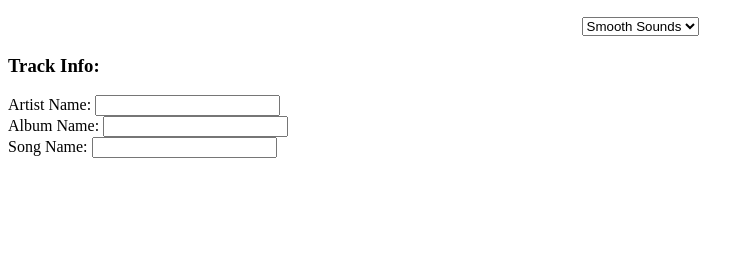
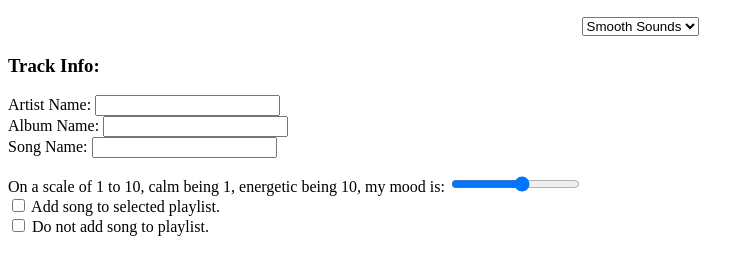
Before and after one commit to latashamallory/mallory_latasha_project1, a plain HTML site: page additem.html in a window 1280 px wide. Shown: the part 110-384 px from the top of the page, without its empty margins (0-754 px from the left). Drawn offline with Linux system fonts and the light colour scheme.

Commit message:
I added a range input field and checkbox Boolean fields.
I also included the <p></p> tags for spacing out my html code.

```diff
--- a/additem.html
+++ b/additem.html
@@ -37,7 +37,15 @@
                 Album Name:  <input type="text" name="albumname" /><br />
                 Song Name:  <input type="text" name="songname" /><br />
         </form>
+        <p></p>
+        <label for="mood">On a scale of 1 to 10, calm being 1, energetic being 10, my mood is:</label>
+                <input type="range" min="1" max="10" name="mood" type="range">
 
+        <!--Boolean element-->
+        <form>
+                <input type="checkbox" name="playlist" value="Yes" /> Add song to selected playlist.<br />
+                <input type="checkbox" name="playlist" value="No" /> Do not add song to playlist.<br />
+        </form>
 
 </body>
 </html>
```
